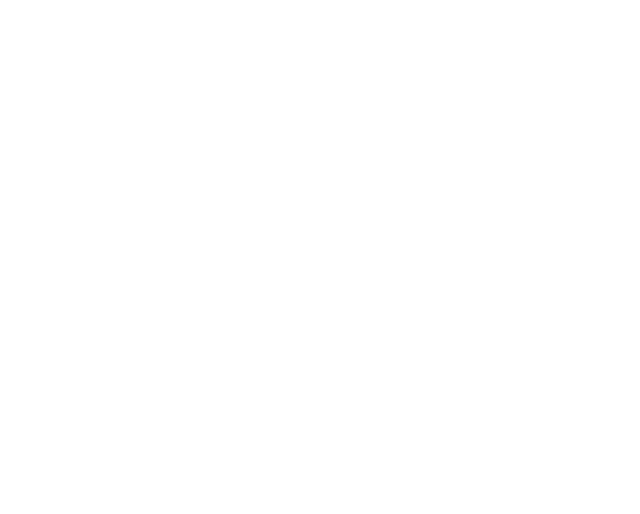
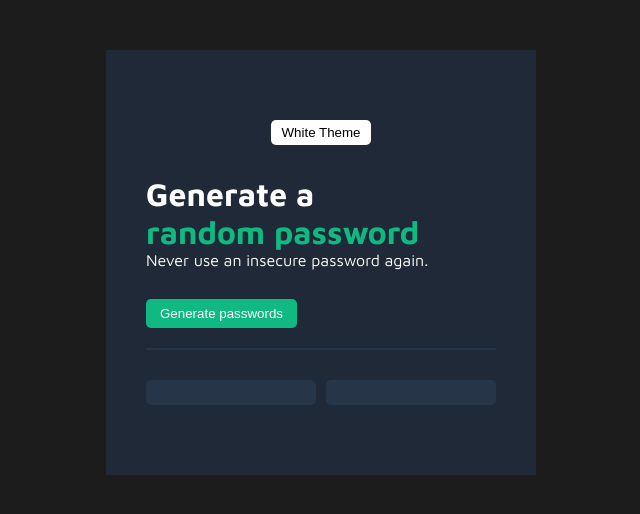
Before and after one commit to anderutan/password-generator, a plain HTML site: page index.html in a window 1280 px wide. Shown: the whole page, without its empty margins (319-959 px from the left). Drawn offline with Linux system fonts and the light colour scheme.

Commit message:
setup page design

```diff
--- a/index.html
+++ b/index.html
@@ -3,10 +3,30 @@
   <head>
     <meta charset="UTF-8" />
     <meta name="viewport" content="width=device-width, initial-scale=1.0" />
+    <link rel="preconnect" href="https://fonts.googleapis.com" />
+    <link rel="preconnect" href="https://fonts.gstatic.com" crossorigin />
+    <link
+      href="https://fonts.googleapis.com/css2?family=Maven+Pro:wght@400;700&display=swap"
+      rel="stylesheet"
+    />
     <link rel="stylesheet" href="styles.css" />
     <title>Password Generator</title>
   </head>
   <body>
+    <div class="section">
+      <div class="theme-section">
+        <button class="theme-btn">White Theme</button>
+      </div>
+      <h1 class="title">
+        Generate a <br /><span class="highlight">random password</span>
+      </h1>
+      <p class="description">Never use an insecure password again.</p>
+      <button class="pwd-btn">Generate passwords</button>
+      <div class="pwd-section">
+        <div class="pwd1 pwd-space"></div>
+        <div class="pwd2 pwd-space"></div>
+      </div>
+    </div>
     <script src="index.js"></script>
   </body>
 </html>
--- a/styles.css
+++ b/styles.css
@@ -1,3 +1,65 @@
 body {
   margin: 0;
+  box-sizing: content-box;
+  background-color: #1c1c1c;
 }
+
+.section {
+  width: 350px;
+  background-color: #1f2937;
+  margin: 50px auto;
+  color: white;
+  padding: 70px 40px;
+  font-family: 'Maven Pro', sans-serif;
+}
+
+.title {
+  margin: 0;
+}
+
+.highlight {
+  color: #10b981;
+}
+
+.description {
+  margin-top: 0;
+  margin-bottom: 30px;
+}
+
+.pwd-btn {
+  padding: 7px 14px;
+  background-color: #10b981;
+  border: none;
+  border-radius: 5px;
+  color: white;
+  margin-bottom: 20px;
+  cursor: pointer;
+}
+
+.pwd-section {
+  border-top: 2px solid #273549;
+  padding-top: 30px;
+  display: flex;
+  gap: 10px;
+  justify-content: space-between;
+}
+
+.pwd-space {
+  width: 80%;
+  height: 25px;
+  background: #273549;
+  border-radius: 5px;
+}
+
+.theme-section {
+  text-align: center;
+  margin-bottom: 30px;
+}
+
+.theme-btn {
+  background-color: white;
+  padding: 5px 10px;
+  border: none;
+  border-radius: 5px;
+  cursor: pointer;
+}
```
